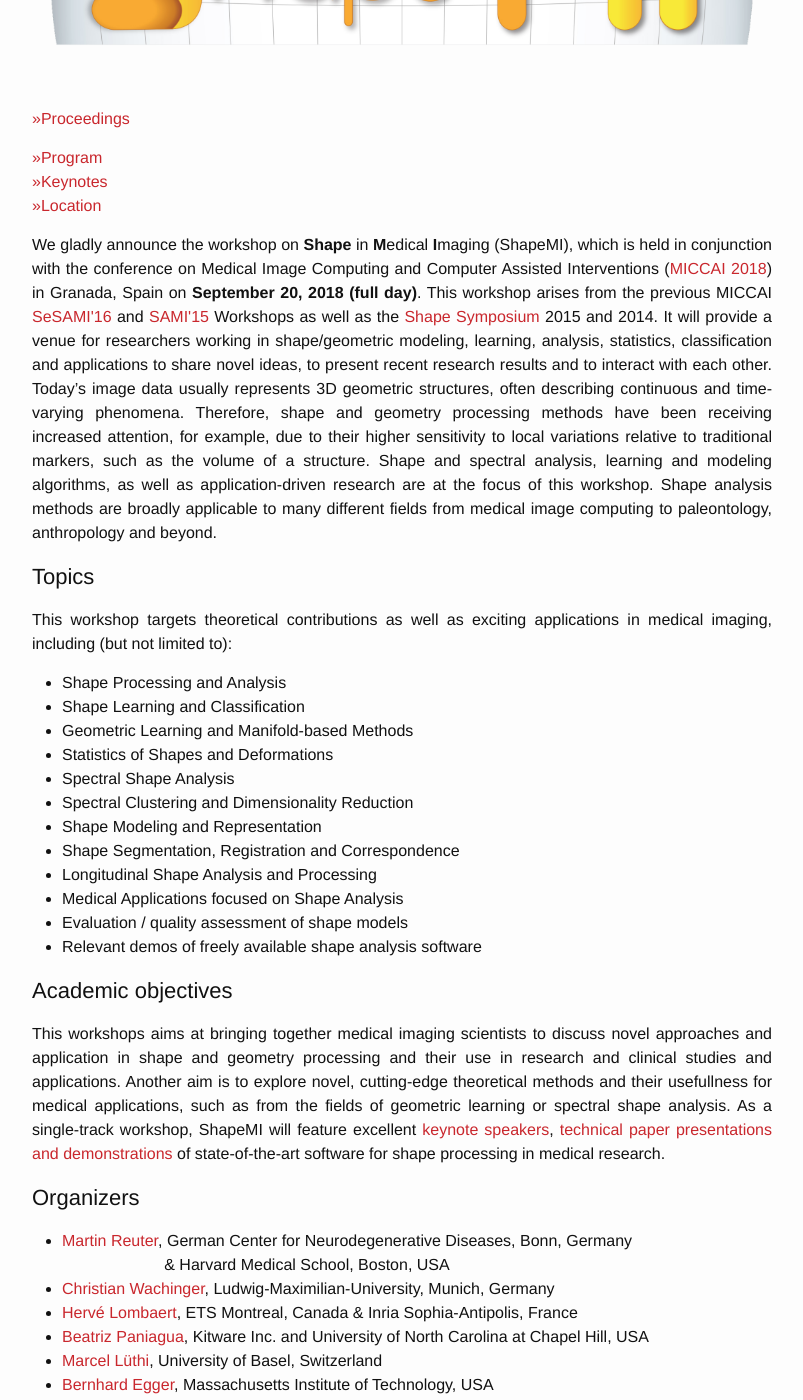
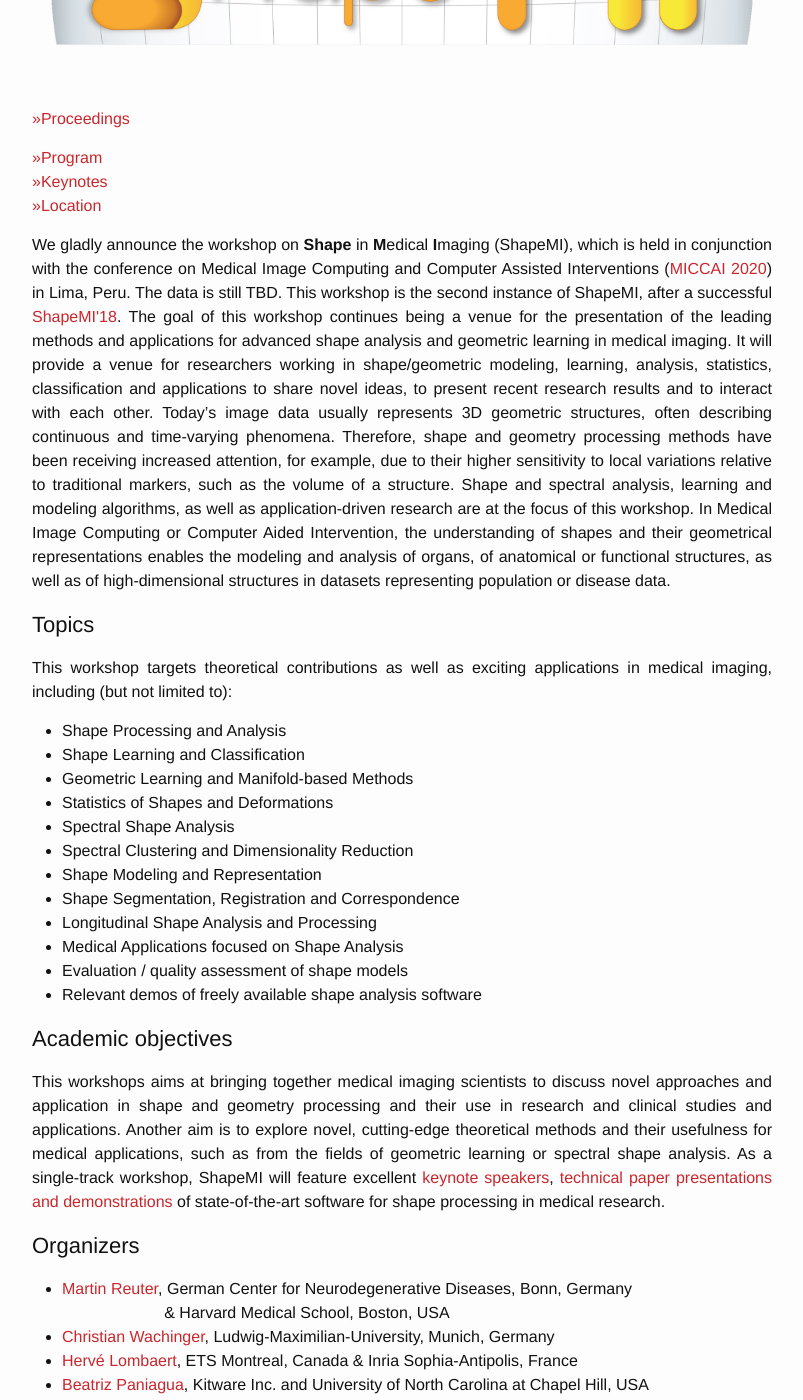
Before and after one commit to shapemi/shapemi2020, a Jekyll site: the page built from index.md, in a window 1280 px wide and 1400 px high, scrolled down 342 px. Shown: the whole window, without its empty margins (238-1041 px from the left). Built offline with Jekyll 4.4.1, drawn with Linux system fonts in a browser that asks for light colours; our own code applies the rules of GitHub Pages for plain Markdown files; some of the changed text lies outside the part shown.

Commit message:
ENH: Change landing page to reflect 2020 changes

```diff
--- a/index.md
+++ b/index.md
@@ -1,4 +1,4 @@
-![ShapeMI](images/LogoShapeMI.png "ShapeMI MICCAI 2018: Workshop on Shape in Medical Imaging")
+![ShapeMI](images/LogoShapeMI.png "ShapeMI MICCAI 2020: 2nd Workshop on Shape in Medical Imaging")
 
 <a href="https://link.springer.com/book/10.1007/978-3-030-04747-4" target="_blank">>>Proceedings</a><br/>
 
@@ -6,9 +6,12 @@
 <a href="keynotes/" target="_blank">>>Keynotes</a><br/>
 <a href="location/" target="_blank">>>Location</a>
 
-<p align="justify"> We gladly announce the workshop on <span style="font-weight:bold">Shape</span> in <span style="font-weight:bold">M</span>edical <span style="font-weight:bold">I</span>maging (ShapeMI), which is held in conjunction with the conference on Medical Image Computing and Computer Assisted Interventions (<a href="http://www.miccai2018.org/en/" target="_blank">MICCAI 2018</a>) in Granada, Spain on <span style="font-weight:bold">September 20, 2018 (full day)</span>. This workshop arises from the previous MICCAI <a href="https://sites.google.com/site/sesami2016/" target="_blank">SeSAMI'16</a> and <a href="https://sites.google.com/site/miccaisami2015/" target="_blank">SAMI'15</a> Workshops as well as the <a href="http://www.shapesymposium.org" target="_blank">Shape Symposium</a> 2015 and 2014. It will provide a venue for researchers working in shape/geometric modeling, learning, analysis, statistics, classification and applications to share novel ideas, to present recent research results and to interact with each other.
+<p align="justify"> We gladly announce the workshop on <span style="font-weight:bold">Shape</span> in <span style="font-weight:bold">M</span>edical <span style="font-weight:bold">I</span>maging (ShapeMI), which is held in conjunction with the conference on Medical Image Computing and Computer Assisted Interventions (<a href="http://www.miccai2020.org/en/" target="_blank">MICCAI 2020</a>) in Lima, Peru. The data is still TBD.  This workshop is the second instance of ShapeMI, after a successful <a href="https://sesami.github.io/shapemi2018/" target="_blank">ShapeMI'18</a>.
 
-Today’s image data usually represents 3D geometric structures, often describing continuous and time-varying phenomena. Therefore, shape and geometry processing methods have been receiving increased attention, for example, due to their higher sensitivity to local variations relative to traditional markers, such as the volume of a structure. Shape and spectral analysis, learning and modeling algorithms, as well as application-driven research are at the focus of this workshop. Shape analysis methods are broadly applicable to many different fields from medical image computing to paleontology, anthropology and beyond. </p>
+The goal of this workshop continues being a venue for the presentation of the leading methods and applications for advanced shape analysis and geometric learning in medical imaging. It will provide a venue for researchers working in shape/geometric modeling, learning, analysis, statistics, classification and applications to share novel ideas, to present recent research results and to interact with each other.
+
+Today’s image data usually represents 3D geometric structures, often describing continuous and time-varying phenomena. Therefore, shape and geometry processing methods have been receiving increased attention, for example, due to their higher sensitivity to local variations relative to traditional markers, such as the volume of a structure. Shape and spectral analysis, learning and modeling algorithms, as well as application-driven research are at the focus of this workshop. In Medical Image Computing or Computer Aided Intervention, the understanding of shapes and their geometrical representations enables the modeling and analysis of organs, of anatomical or functional structures, as well as of high-dimensional structures in datasets representing population or disease data.
+ </p>
 
 # Topics
 <p align="justify"> This workshop targets theoretical contributions as well as exciting applications in medical imaging, including (but not limited to): </p>
@@ -26,7 +29,7 @@ Today’s image data usually represents 3D geometric structures, often describin
 - Relevant demos of freely available shape analysis software
 
 # Academic objectives
-<p align="justify"> This workshops aims at bringing together medical imaging scientists to discuss novel approaches and application in shape and geometry processing and their use in research and clinical studies and applications. Another aim is to explore novel, cutting-edge theoretical methods and their usefullness for medical applications, such as from the fields of geometric learning or spectral shape analysis. As a single-track workshop, ShapeMI will feature excellent <a href="https://shapemi.github.io/keynotes/">keynote speakers</a>, <a href="https://shapemi.github.io/submission/">technical paper presentations and demonstrations</a> of state-of-the-art software for shape processing in medical research. </p>
+<p align="justify"> This workshops aims at bringing together medical imaging scientists to discuss novel approaches and application in shape and geometry processing and their use in research and clinical studies and applications. Another aim is to explore novel, cutting-edge theoretical methods and their usefulness for medical applications, such as from the fields of geometric learning or spectral shape analysis. As a single-track workshop, ShapeMI will feature excellent <a href="https://shapemi.github.io/keynotes/">keynote speakers</a>, <a href="https://shapemi.github.io/submission/">technical paper presentations and demonstrations</a> of state-of-the-art software for shape processing in medical research. </p>
 
 # Organizers
 - [Martin Reuter](http://reuter.mit.edu), German Center for Neurodegenerative Diseases, Bonn, Germany <br/>
@@ -35,23 +38,27 @@ Today’s image data usually represents 3D geometric structures, often describin
 - [Christian Wachinger](http://wachinger.devweb.mwn.de/people/), Ludwig-Maximilian-University, Munich, Germany
 - [Hervé Lombaert](https://profs.etsmtl.ca/hlombaert/), ETS Montreal, Canada & Inria Sophia-Antipolis, France
 - [Beatriz Paniagua](https://www.kitware.com/beatriz-paniagua/), Kitware Inc. and University of North Carolina at Chapel Hill, USA
-- [Marcel Lüthi](http://gravis.dmi.unibas.ch/people/LuethiM.html), University of Basel, Switzerland
-- [Bernhard Egger](https://www.csail.mit.edu/person/bernhard-egger), Massachusetts Institute of Technology, USA
+- [Orcun Goksel](http://people.ee.ethz.ch/~ogoksel/), ETH Zurich, Switzerland
+- [Islem Rekik](http://basira-lab.com/), Istanbul TÜ, Turkey
 
 # Advisory Board / Program Committee
+- Aasa Feragen, DIKU
+- Claudia Lindner, U Manchester
 - Diana Mateus, EC Nantes
+- Ellen Gasparovic, Union College, NY
 - Ender Konukoglu, ETH Zürich
 - Guido Gerig, NYU
 - James Fishbaugh, NYU
+- Julia Schnabel, King’s College London
 - Julien Lefèvre, U Aix-Marseille
+- Kathryn Leonard, OXI
 - Kilian Pohl, SRI International
 - Marc Niethammer, UNC
 - Martin Styner, UNC
-- Marius Linguraru, Children's National Medical Center
-- Miaomiao Zhang, Lehigh U
-- Orcun Goksel, ETH Zürich
+- Marius Linguraru, Children’s National Medical Center
+- Miaomiao Zhang, UVA
 - Philippe Buechler, U Bern
-- Sailesh Cojeti, DZNE Bonn
+- Shireen Elhabian, SCI Utah
 - Stefan Sommer, U Copenhagen
 - Steve Pizer, UNC
 - Tim Cootes, U Manchester
@@ -63,7 +70,8 @@ Today’s image data usually represents 3D geometric structures, often describin
 - Yonggang Shi, USC
 - Yoshinobu Sato, NAIST
 
+
 # Best Paper Award
 
-Nonparametric Aggregation of Geodesic Trends for Longitudinal Data Analysis <br> *Kris M. Campbell, P. Thomas Fletcher*<br><br>
-The best paper award is sponsored by [![Kitware](images/kitware.png)](https://www.kitware.com/)
+TBD
+The best paper award is sponsored by [![the Special Interest Group in Shape Modeling and Analysis](images/SIG_logo.png)](http://miccai.org/special-interest-groups/shape-modeling-and-analysis/)
```
